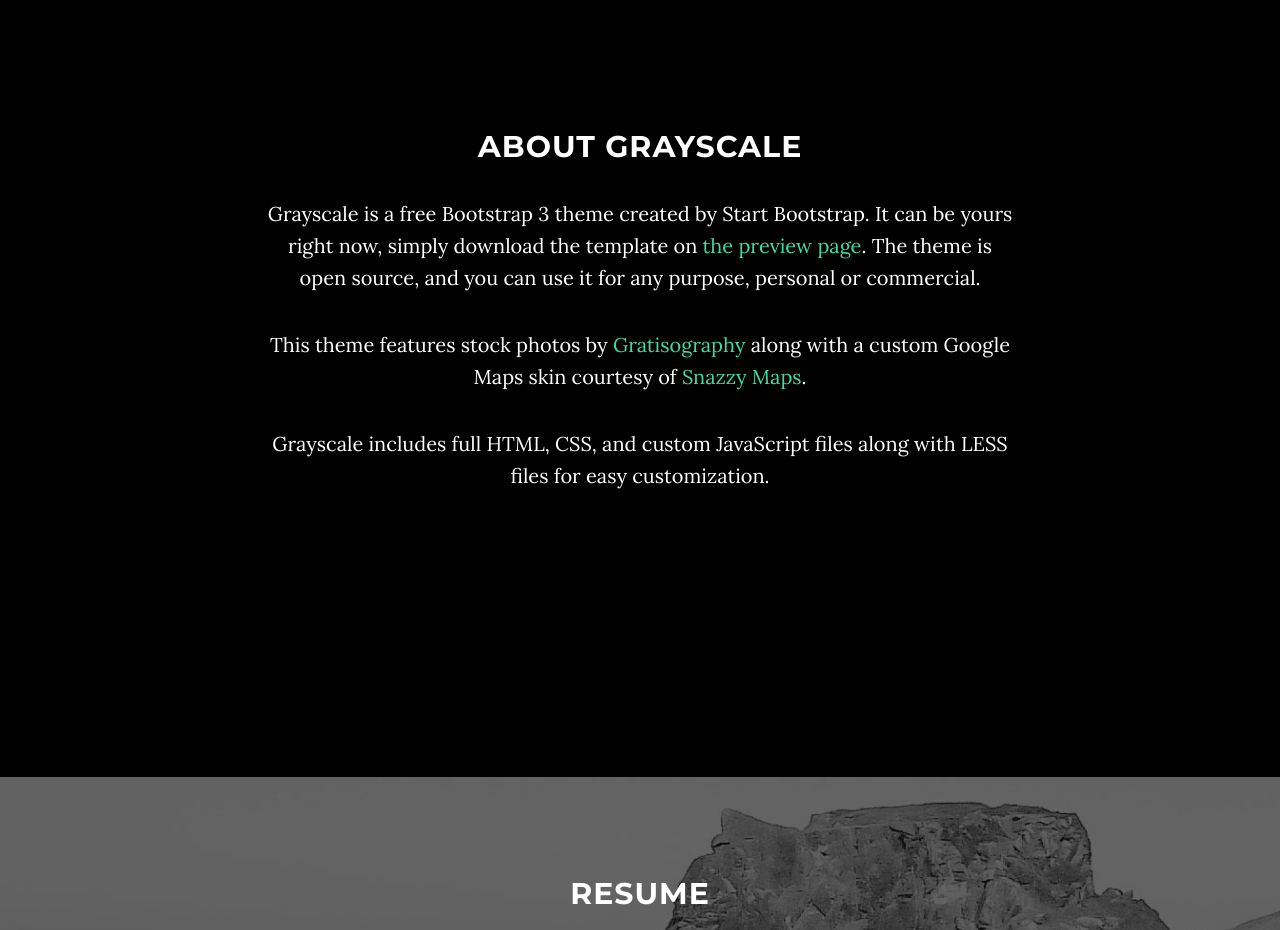
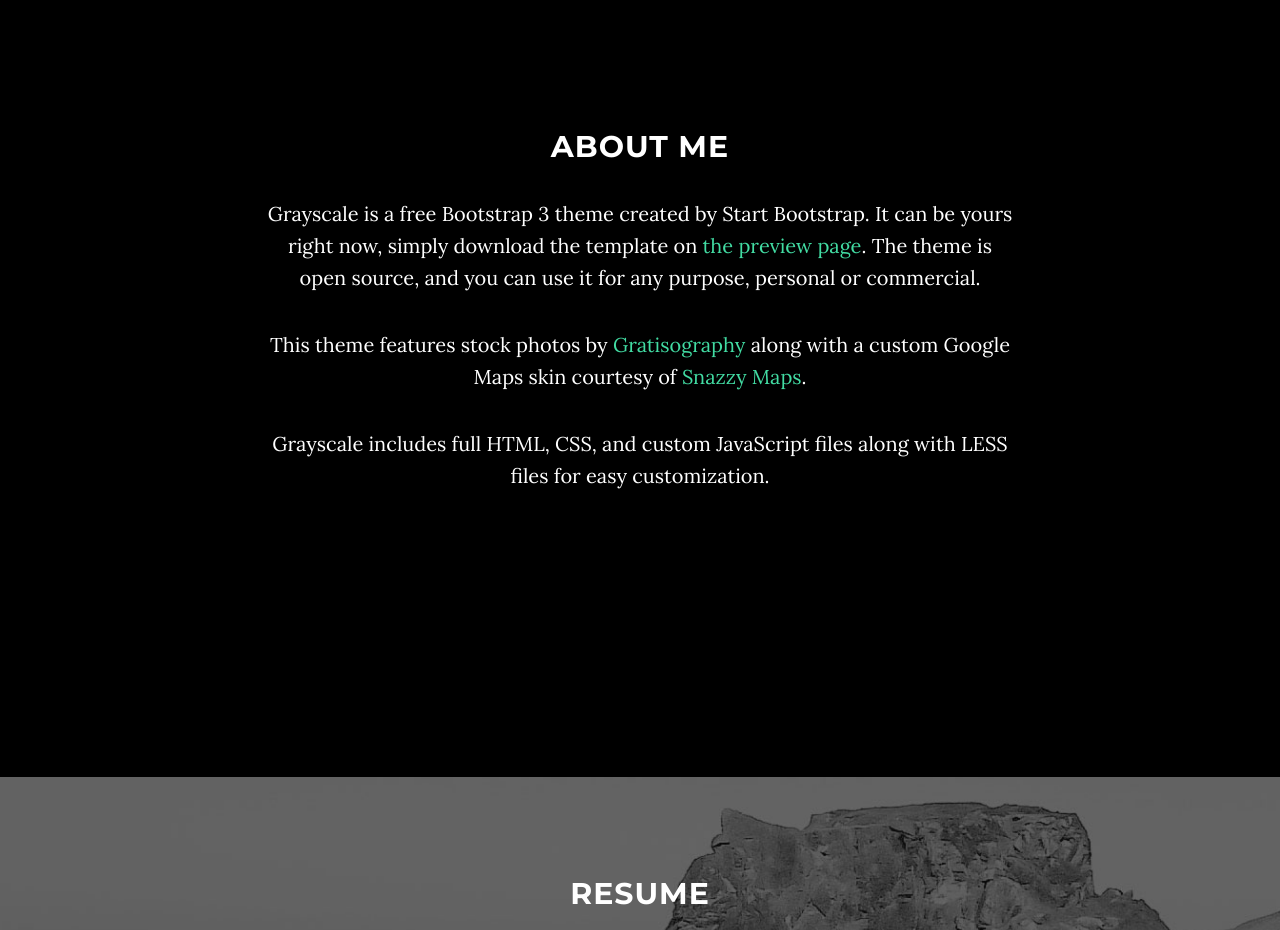
Before and after one commit to charbreeUTM/charbreeUTM.github.io, a website: page index.html in a window 1280 px wide. Shown: the part 920-1850 px from the top of the page. Drawn offline with nearby package versions, Linux system fonts and the light colour scheme; some packages are replaced by stand-ins of ours.

Commit message:
Update index.html

```diff
--- a/index.html
+++ b/index.html
@@ -90,7 +90,7 @@
     <section id="about" class="container content-section text-center">
         <div class="row">
             <div class="col-lg-8 col-lg-offset-2">
-                <h2>About Grayscale</h2>
+                <h2>About Me</h2>
                 <p>Grayscale is a free Bootstrap 3 theme created by Start Bootstrap. It can be yours right now, simply download the template on <a href="http://startbootstrap.com/template-overviews/grayscale/">the preview page</a>. The theme is open source, and you can use it for any purpose, personal or commercial.</p>
                 <p>This theme features stock photos by <a href="http://gratisography.com/">Gratisography</a> along with a custom Google Maps skin courtesy of <a href="http://snazzymaps.com/">Snazzy Maps</a>.</p>
                 <p>Grayscale includes full HTML, CSS, and custom JavaScript files along with LESS files for easy customization.</p>
```
